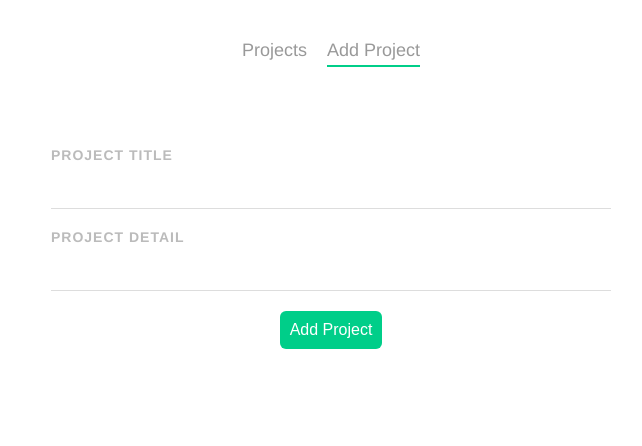
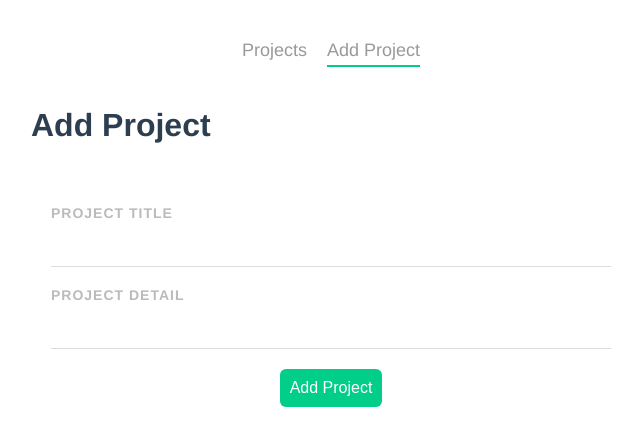
Before and after one commit to ChanHeinKyaw/Vue_JS, a Vue app in the folder Chapter_9/project-planner/: page /addProject in a window 1280 px wide. Shown: the top 446 px of the page, without its empty margins (309-951 px from the left). Built offline with nearby package versions, Linux system fonts and the light colour scheme.

Commit message:
add project backend

```diff
--- a/Chapter_9/project-planner/src/views/AddProject.vue
+++ b/Chapter_9/project-planner/src/views/AddProject.vue
@@ -1,15 +1,42 @@
 <template>
-  <form>
+  <h1>Add Project</h1>
+  <form @submit.prevent="addProject">
     <label>Project Title</label>
-    <input type="text" />
+    <input type="text" v-model="title" />
     <label>Project Detail</label>
-    <input type="text" />
+    <input type="text" v-model="detail" />
     <button>Add Project</button>
   </form>
 </template>
 
 <script>
-export default {};
+export default {
+  data() {
+    return {
+      title: "",
+      detail: "",
+    };
+  },
+  methods: {
+    addProject() {
+      fetch("http://localhost:3000/projects", {
+        method: "POST",
+        headers: { "Content-Type": "application/json" },
+        body: JSON.stringify({
+          title: this.title,
+          detail: this.detail,
+          complete: false,
+        }),
+      })
+        .then(() => {
+          return this.$router.push("/");
+        })
+        .catch((err) => {
+          console.log(err);
+        });
+    },
+  },
+};
 </script>
 
 <style>
@@ -50,5 +77,6 @@ form button {
   border: 0;
   border-radius: 6px;
   font-size: 16px;
+  cursor: pointer;
 }
 </style>
```
